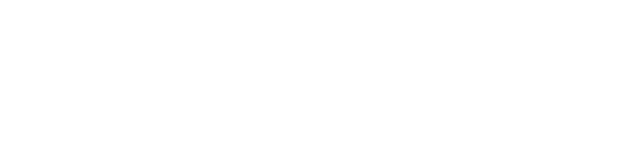
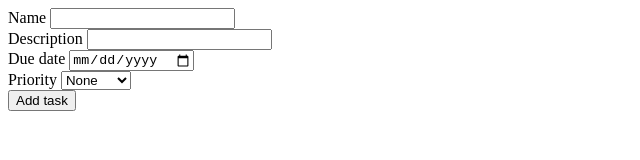
Before and after one commit to DzianisPilipuk/todo_list, a website: page dist/index.html in a window 1280 px wide. Shown: the whole page, without its empty margins (0-640 px from the left). Drawn offline with Linux system fonts and the light colour scheme.

Commit message:
Add add-task form

```diff
--- a/dist/index.html
+++ b/dist/index.html
@@ -8,5 +8,30 @@
 
     <script src="main.js" defer></script>
   </head>
-  <body></body>
+  <body>
+    <div class="add-task-form-screen" id="add_book_form_screen">
+      <div class="input-wrapper">
+        <label for="task_name">Name</label>
+        <input type="text" name="task_name" id="task_name" />
+      </div>
+      <div class="input-wrapper">
+        <label for="task_description">Description</label>
+        <input type="text" name="task_description" id="task_description" />
+      </div>
+      <div class="input-wrapper">
+        <label for="due_date">Due date</label>
+        <input type="date" name="due_date" id="due_date" />
+      </div>
+      <div class="input-wrapper">
+        <label for="task_priority">Priority</label>
+        <select name="task_priority" id="task_priority">
+          <option value="high">High</option>
+          <option value="medium">Medium</option>
+          <option value="low">Low</option>
+          <option value="none" selected>None</option>
+        </select>
+      </div>
+      <button id="add_task_button">Add task</button>
+    </div>
+  </body>
 </html>
```
